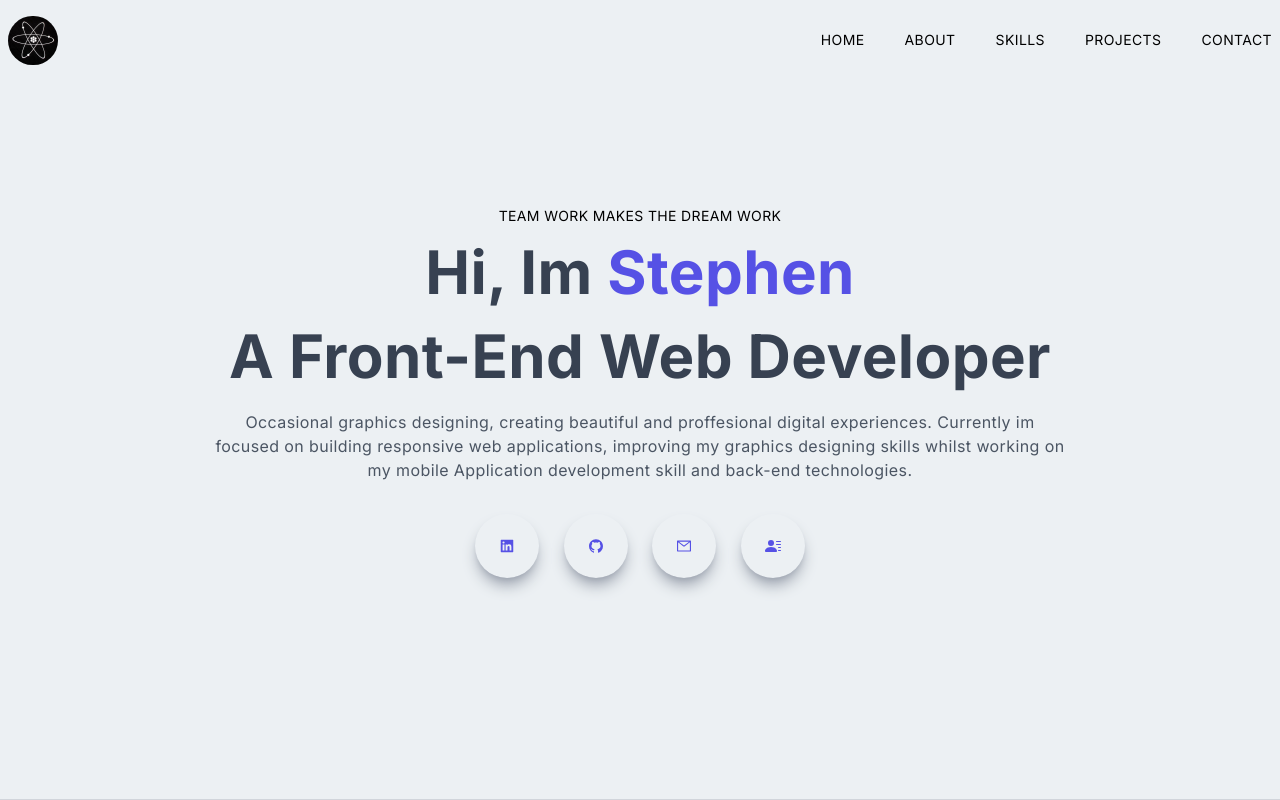
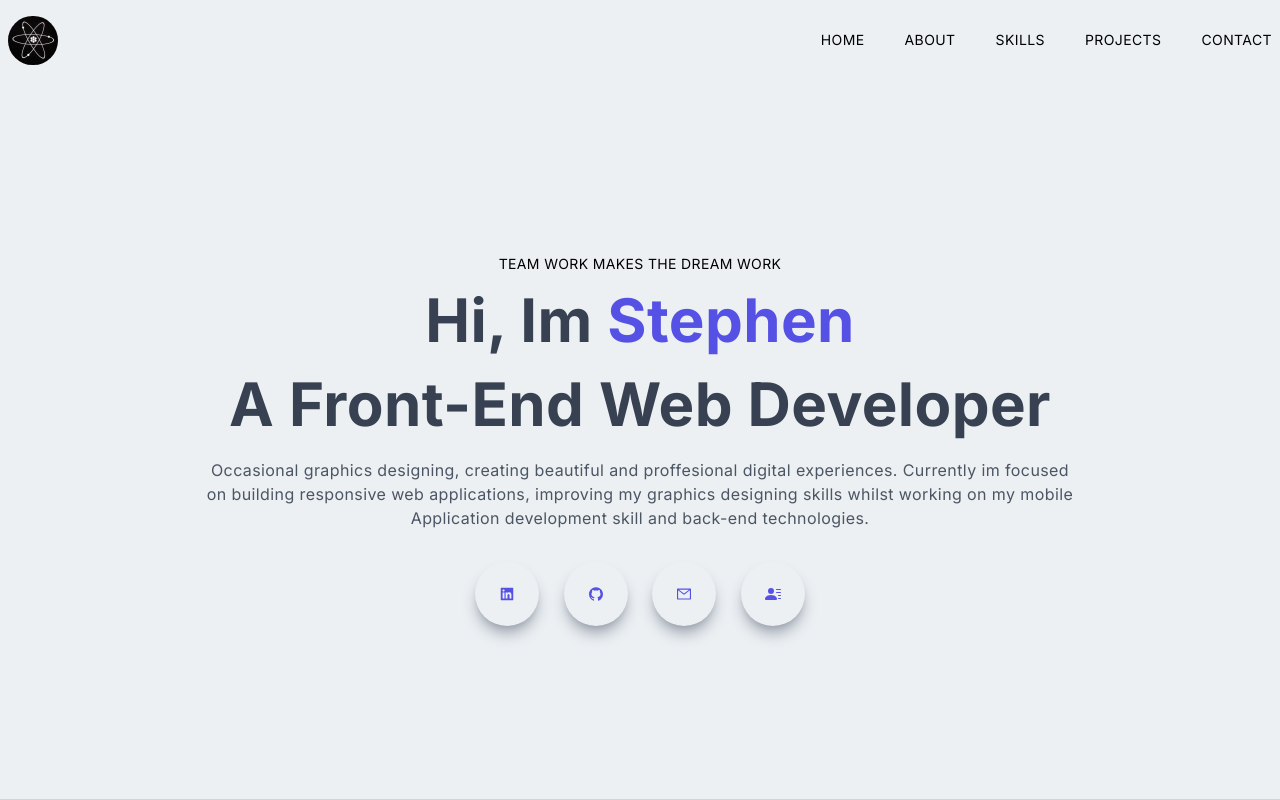
Before and after one commit to itsstephenm/my-project, a Next.js app: page / in a window 1280 px wide. Shown: the top 800 px of the page. Built offline with nearby package versions, Linux system fonts and the light colour scheme.

Commit message:
Fixed Main Component Top Padding

```diff
--- a/components/Main.tsx
+++ b/components/Main.tsx
@@ -8,7 +8,7 @@ import { BsFillPersonLinesFill } from "react-icons/bs";
 const Main = () => {
   return (
     <div id='home' className='border-b border-gray-300 w-full h-screen text-center'>
-        <div className='max-w-[1240px] w-full h-full mx-auto p-2 flex justify-center items-center'>
+        <div className='max-w-[1240px] w-full h-full mx-auto pt-24 flex justify-center items-center'>
             <div>
               <p className='uppercase text-sm tracking-wide'>Team Work Makes The Dream Work</p>
               <h1 className='py-4 text-gray-700 '>
```
